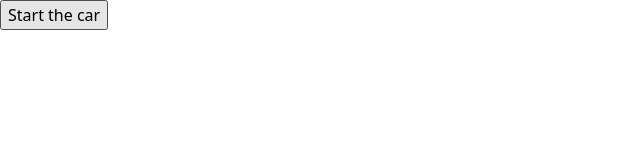
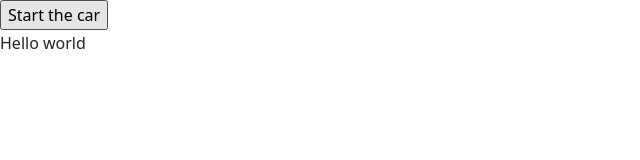
Before and after one commit to Ritam727/FrostHackHlNs, a plain HTML site: page index.html in a window 1280 px wide. Shown: the top 160 px of the page, 0-640 px from the left. Drawn offline with Linux system fonts and the light colour scheme.

Commit message:
Fixed Canvas,added assets

```diff
--- a/index.html
+++ b/index.html
@@ -119,4 +119,5 @@
 <span id="span"></span><br>
        <canvas id="myCanvas" width="1900px" height="870px">
     </canvas>
+    <p>Hello world</p>
 </body></html>
--- a/styles.css
+++ b/styles.css
@@ -7,3 +7,12 @@
 	font-family: monospace;
 	font-size: 20px;
 }
+
+#myCanvas {
+	position:fixed; /* Forces canvas to background */
+	top:0px;
+	left:0px;
+	margin:0;
+	padding:0;
+	z-index:-1;
+  }
```
Also changed, not shown: assets/spaceship.png (added).
